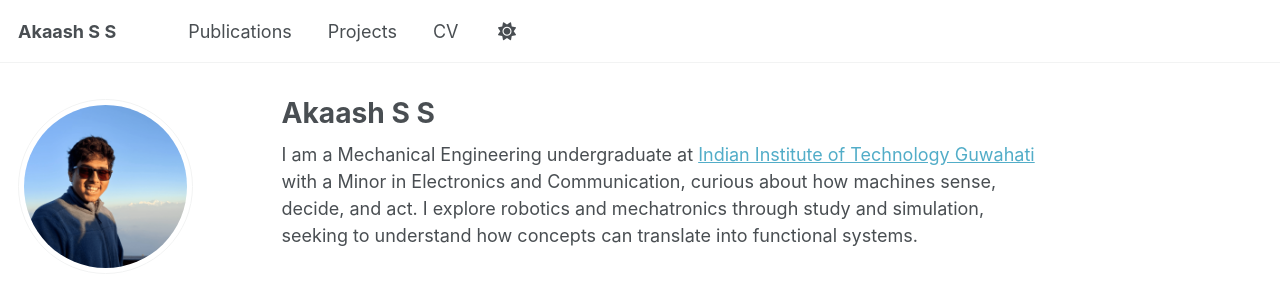
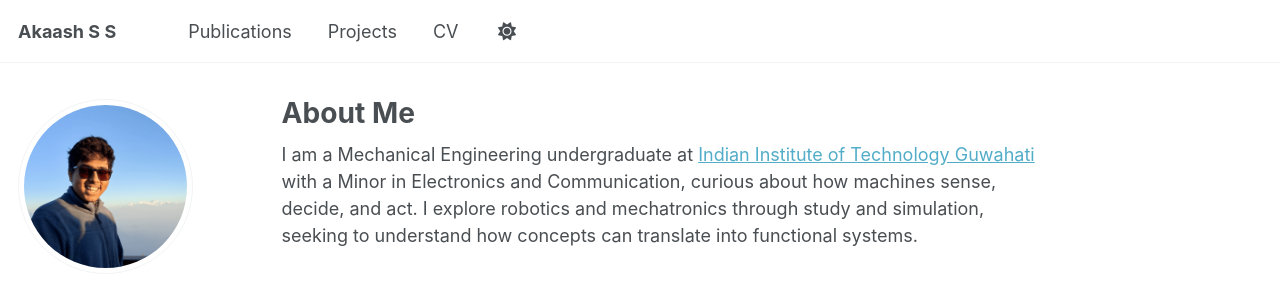
Before and after one commit to akaashss/akaashss.github.io, a Jekyll site: the page built from _pages/about.md, in a window 1280 px wide. Shown: the top 286 px of the page. Built offline with Jekyll 4.4.1, drawn with Linux system fonts in a browser that asks for light colours; a script that is not in the unit is left out.

Commit message:
Update about.md

```diff
--- a/_pages/about.md
+++ b/_pages/about.md
@@ -1,6 +1,6 @@
 ---
 permalink: /
-title: "Akaash S S"
+title: "About Me"
 author_profile: true
 redirect_from:
   - /about/
```
